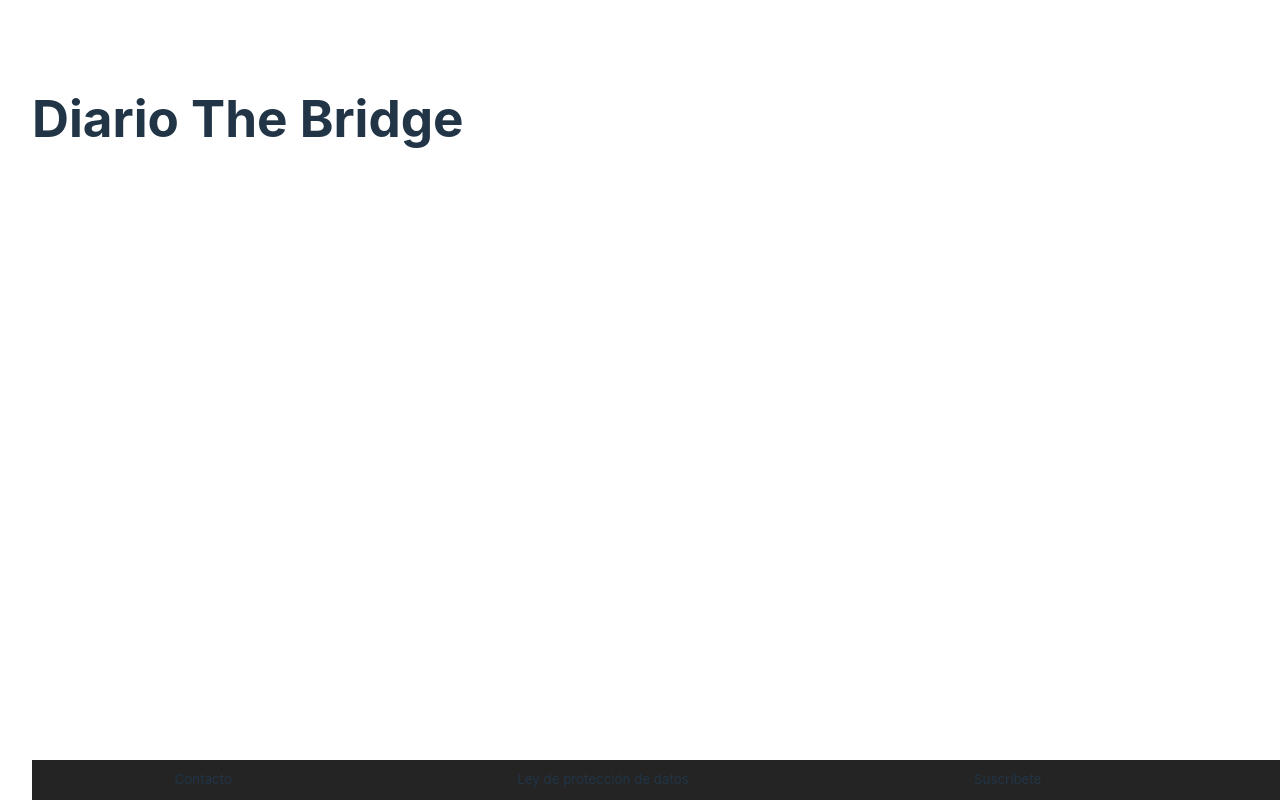
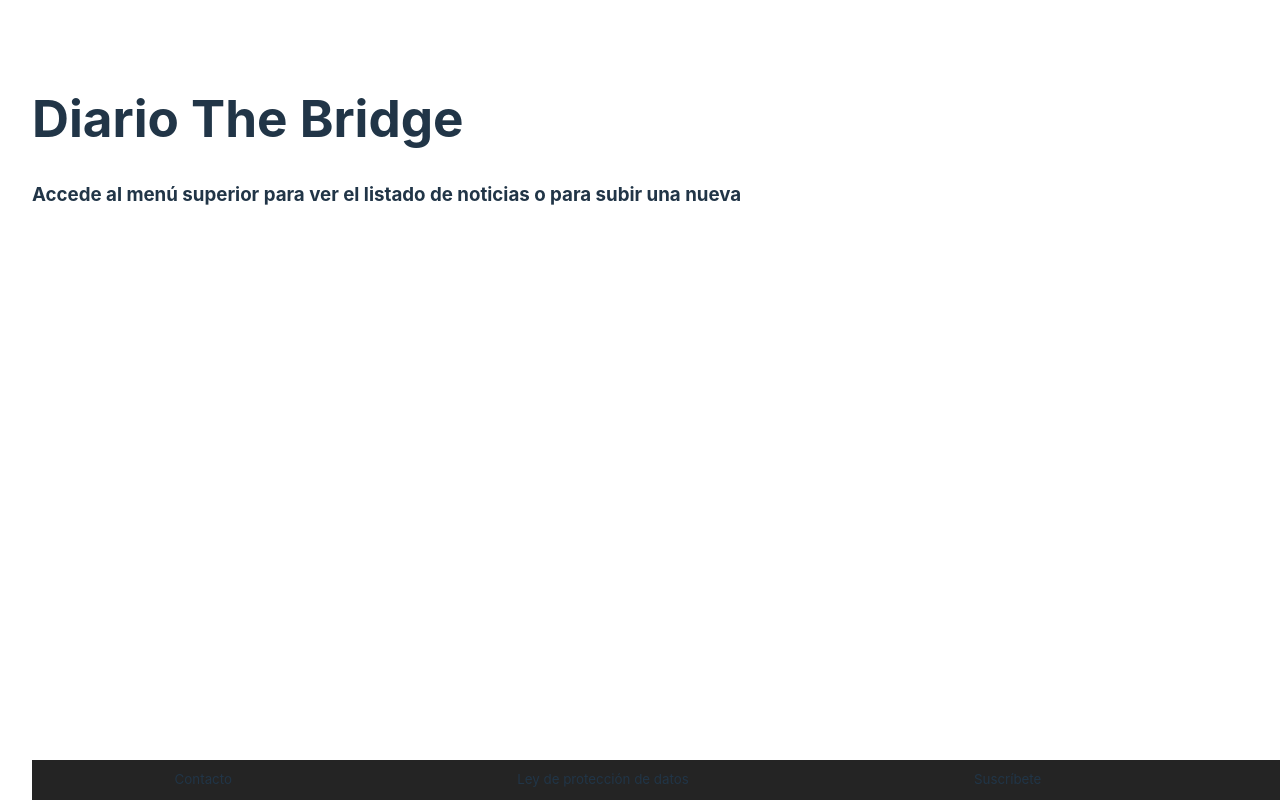
Before and after one commit to IKLANLO/web_de_noticias, a React (Vite) app in the folder Web_de_noticias/: page / in a window 1280 px wide. Built offline with nearby package versions, Linux system fonts and the light colour scheme.

Commit message:
ListItems usando Context, incluidas noticias guardadas en formulario

```diff
--- a/Web_de_noticias/src/components/Home/Home.jsx
+++ b/Web_de_noticias/src/components/Home/Home.jsx
@@ -1,6 +1,9 @@
 const Home = () => {
   return(
-    <h1>Diario The Bridge</h1>
+    <>
+      <h1>Diario The Bridge</h1>
+      <h3>Accede al menú superior para ver el listado de noticias o para subir una nueva</h3>
+    </>
   )
 }
 
```
